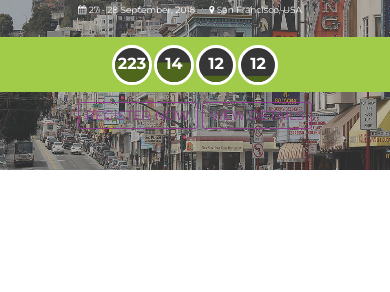
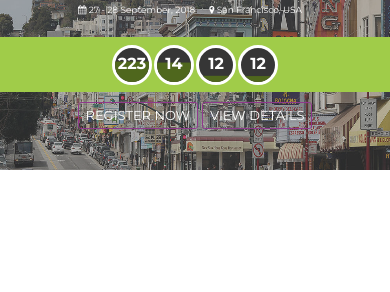
Before and after one commit to open-fsharp/open-fsharp.github.io, a Jekyll site: the page built from index.html, in a window 390 px wide. Shown: the part 130-422 px from the top of the page. Built offline with Jekyll 4.4.1, drawn with Linux system fonts in a browser that asks for light colours; the list of posts is cut into pages by our own code; comment, search, counter and statistics services are not loaded.

Commit message:
fix buttons on mobile

```diff
--- a/public/css/responsive.css
+++ b/public/css/responsive.css
@@ -109,6 +109,8 @@
 		font-size: 13px;
 		border: 1px solid #8f398d;
 		font-weight: 400;
+		border-color: #8f398d;
+		color: #fff;
 	}
 	.bannar-conent-area {
 	    bottom: 20px;
```
